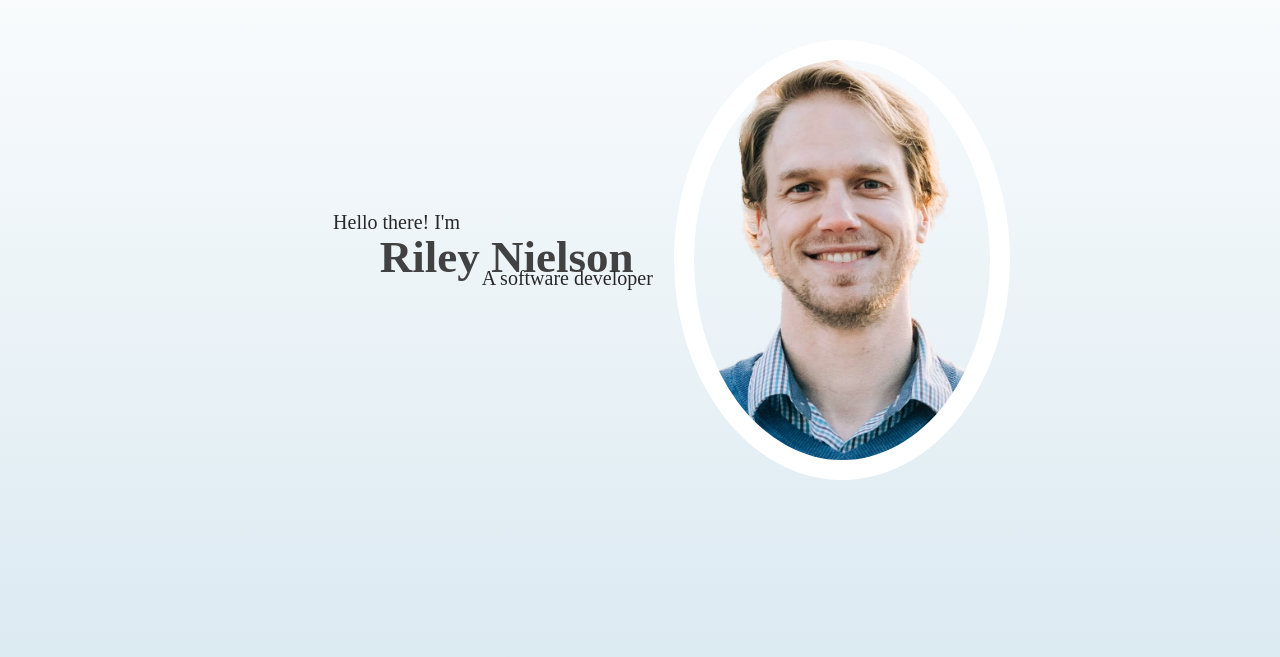
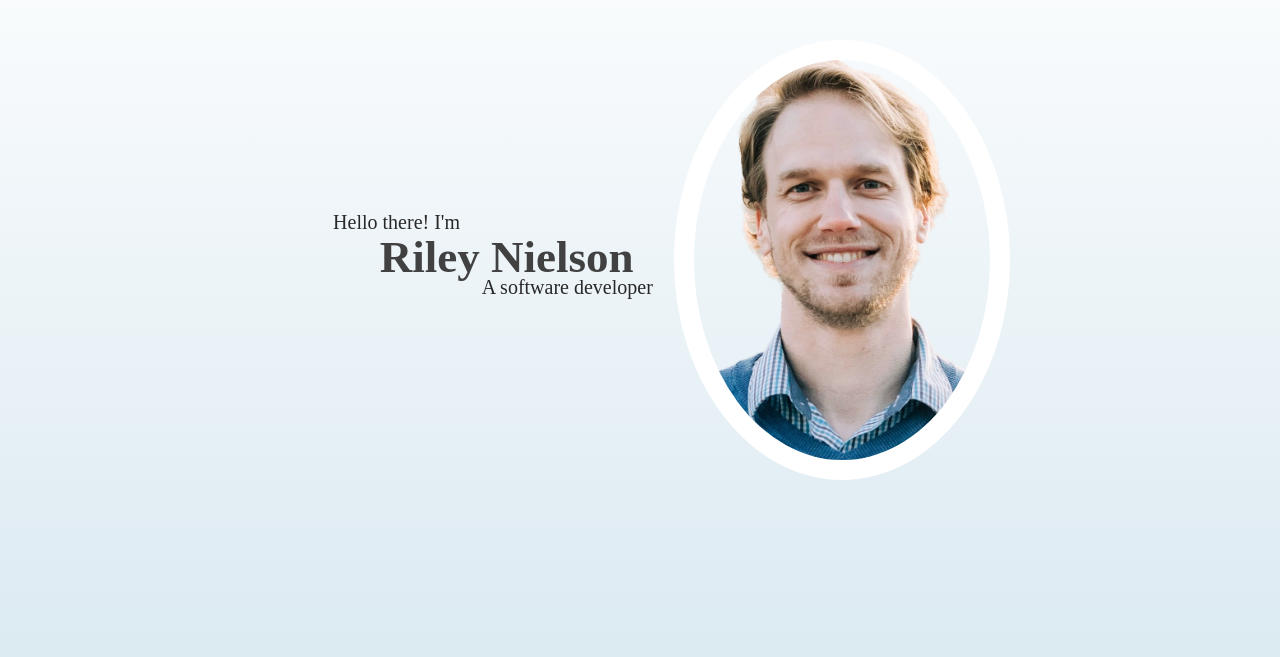
Before and after one commit to RileyNielson/my-portfolio, a React (Create React App) app: page / in a window 1280 px wide. Shown: the part 143-800 px from the top of the page. Built offline with nearby package versions, Linux system fonts and the light colour scheme; a web font is replaced by a local one.

Commit message:
updating style for iphone

```diff
--- a/public/style.css
+++ b/public/style.css
@@ -456,9 +456,9 @@ p {
     grid-row: 2;
     grid-column: 1/4;
     justify-self: end;
-    align-self: flex-end;
+    align-self: center;
     margin-right: 32%;
-    margin-bottom: 195px;
+    margin-top: 60px;
   }
 
   #iconContainer {
@@ -524,13 +524,13 @@ p {
     display: flex;
     flex-wrap: wrap;
     width: 100vw;
-    height: 100%;
+    height: 100vh;
     align-items: center;
   }
 
   .imgbox {
     justify-self: center;
-    height: 240px;
+    height: 25%;
     width: 30%;
   }
 
@@ -578,7 +578,7 @@ p {
   }
 
   .connImg {
-    width: 200px;
+    height: 100%;
   }
 
   p {
```
